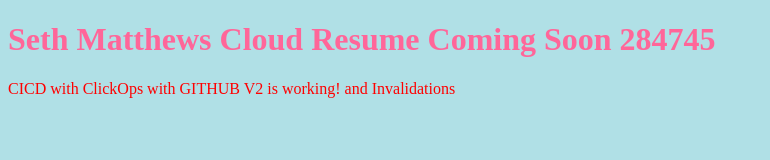
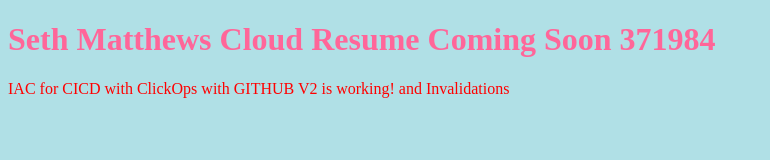
Before and after one commit to SethMatthews/frontend-static-CRC, a plain HTML site: page index.html in a window 1280 px wide. Shown: the whole page, without its empty margins (0-770 px from the left). Drawn offline with Linux system fonts and the light colour scheme.

Commit message:
testing IAC pipeline CICD

```diff
--- a/index.html
+++ b/index.html
@@ -5,8 +5,8 @@
 </head>
 <body>
 
-<h1>Seth Matthews Cloud Resume Coming Soon 284745</h1>
-<p> CICD with ClickOps with GITHUB V2  is working! and Invalidations</p>
+<h1>Seth Matthews Cloud Resume Coming Soon 371984</h1>
+<p> IAC for CICD with ClickOps with GITHUB V2  is working! and Invalidations</p>
 
 </body>
 </html>
```
